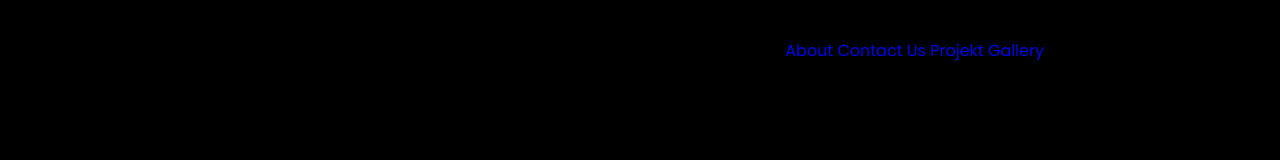
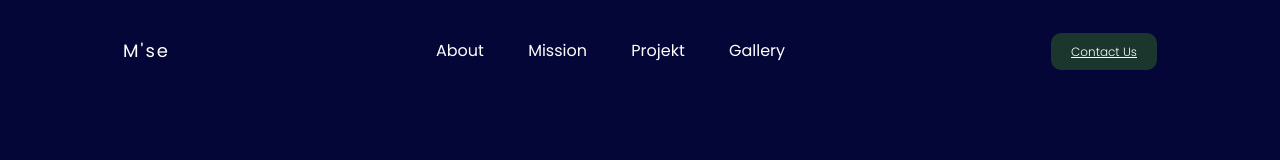
Before and after one commit to veilchrome/master-project, a plain HTML site: page landingpage-02/index.html in a window 1280 px wide. Drawn offline with Linux system fonts and the light colour scheme.

Commit message:
Menambahkan beberapa elemen

```diff
--- a/landingpage-02/index.html
+++ b/landingpage-02/index.html
@@ -20,10 +20,13 @@
 				<div class="logo">M'se</div>
 				<div class="menu">
 					<a href="#">About</a>
-					<a href="#">Contact Us</a>
+					<a href="#">Mission</a>
 					<a href="#">Projekt</a>
 					<a href="#">Gallery</a>
 				</div>
+                <div class="contact-us">
+                    <a href="#">Contact Us</a>
+                </div>
 			</nav>
 		</header>
 		<div class="container"></div>
--- a/landingpage-02/style.css
+++ b/landingpage-02/style.css
@@ -8,7 +8,7 @@
 
 body {
     font-family: 'Poppins', sans-serif;
-    background-color: black;
+    background-color: #030637;
     font-style: normal;
 }
 
@@ -21,16 +21,31 @@ header {
 nav {
     width: 100%;
     height: 100px;
+    color: #fff;
     display: flex;
     justify-content: space-around;
     align-items: center;
 }
 
 .logo {
-    font-size: 2em;
+    font-size: 18px;
     letter-spacing: 2px;
 }
 
 .menu a {
     text-decoration: none;
+    color: #fff;
+    padding: 10px 20px;
+    font-size: 16px;
 }
+
+.contact-us a {
+    padding: 10px 20px;
+    background-color: rgb(26, 54, 45);
+    color: #fff;
+    border-radius: 10px;
+    align-items: center;
+    font-size: 12px;
+    font-weight: 300;
+    justify-content: center;
+}
```
